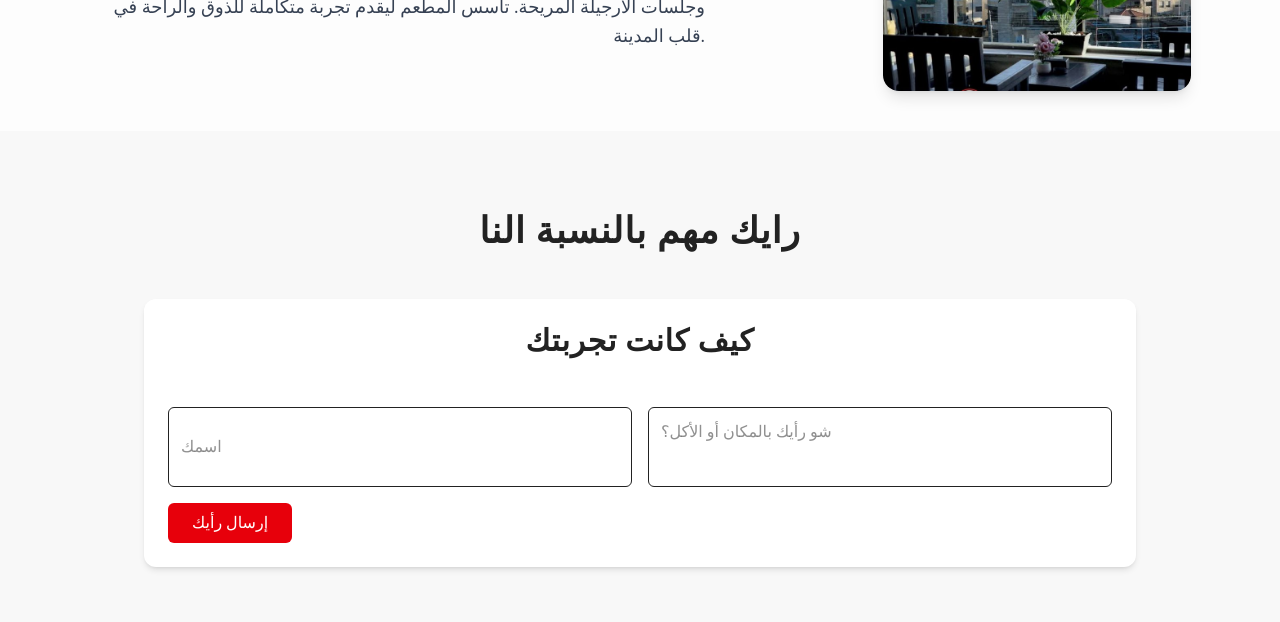
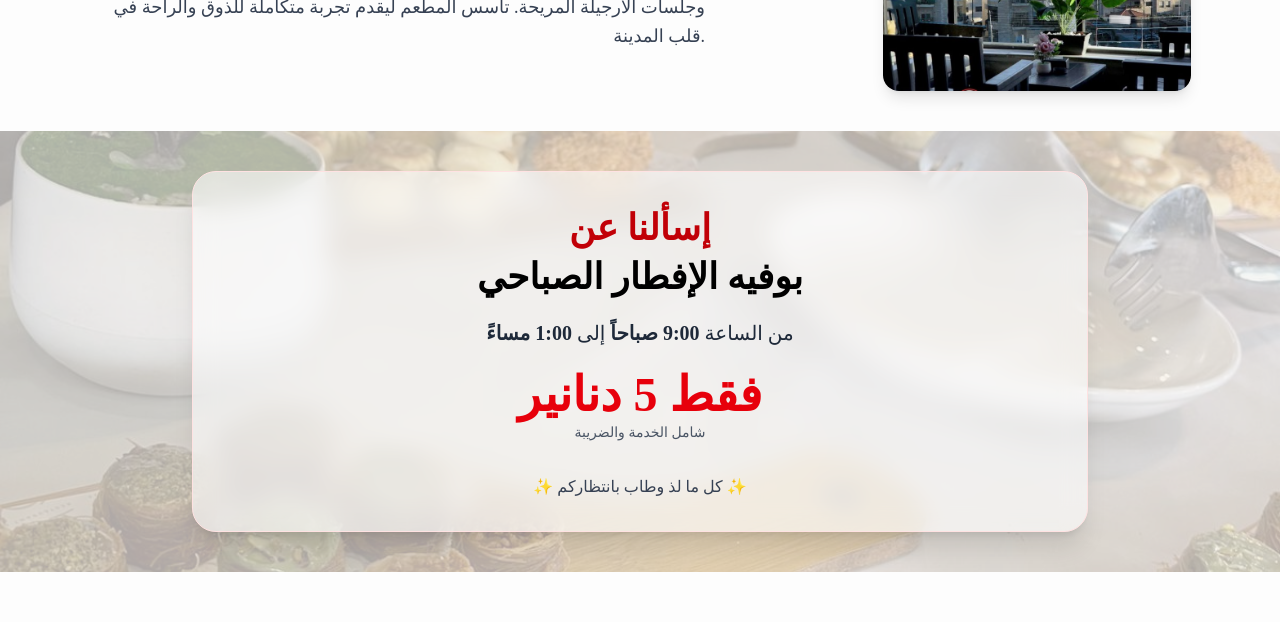
Before and after one commit to Jehad-Horani/100restaurant-cafe, a Next.js app: page / in a window 1280 px wide. Shown: the part 1900-2522 px from the top of the page. Built offline with nearby package versions, Linux system fonts and the light colour scheme.

Commit message:
BreakfastBuffetSection

```diff
--- /dev/null
+++ b/app/components/BreakfastBuffet.jsx
@@ -0,0 +1,78 @@
+// components/BreakfastBuffetSection.jsx
+"use client";
+
+import { useEffect, useRef } from "react";
+import gsap from "gsap";
+import Image from "next/image";
+
+export default function BreakfastBuffetSection() {
+  const sectionRef = useRef(null);
+
+  useEffect(() => {
+    const ctx = gsap.context(() => {
+      gsap.from(".buffet-title", {
+        opacity: 0,
+        y: -30,
+        duration: 1.2,
+        ease: "power4.out",
+      });
+
+      gsap.from(".buffet-price", {
+        opacity: 0,
+        scale: 0.8,
+        delay: 0.3,
+        duration: 1.2,
+        ease: "back.out(1.7)",
+      });
+
+      gsap.from(".buffet-time", {
+        opacity: 0,
+        y: 20,
+        delay: 0.6,
+        duration: 1,
+        ease: "power2.out",
+      });
+    }, sectionRef);
+
+    return () => ctx.revert();
+  }, []);
+
+  return (
+    <section
+      ref={sectionRef}
+      className="relative py-10 px-6 md:px-16 bg-[#f7f2ef] overflow-hidden"
+    >
+      <div className="absolute inset-0 z-0">
+        <Image
+          src="/gallery/2.jpg"
+          alt="Buffet Background"
+          fill
+          className="object-cover opacity-30"
+        />
+      </div>
+
+      <div className="relative z-10 max-w-4xl mx-auto text-center bg-white/60 backdrop-blur-md rounded-3xl p-8 shadow-xl border border-red-100">
+        <h2 className="text-3xl md:text-4xl font-bold text-red-700 buffet-title leading-snug">
+          إسألنا عن<br />
+          <span className="text-black">بوفيه الإفطار الصباحي</span>
+        </h2>
+
+        <p className="mt-4 text-lg md:text-xl text-gray-800 buffet-time">
+          من الساعة <span className="font-bold">9:00 صباحاً</span> إلى{" "}
+          <span className="font-bold">1:00 مساءً</span>
+        </p>
+
+        <div className="mt-6 buffet-price">
+          <span className="text-4xl md:text-5xl font-extrabold text-red-600">
+            فقط 5 دنانير
+          </span>
+          <p className="text-sm text-gray-600 mt-1">شامل الخدمة والضريبة</p>
+        </div>
+
+        <div className="mt-8 text-sm md:text-base text-gray-700">
+          ✨ كل ما لذ وطاب بانتظاركم ✨
+        </div>
+      </div>
+    </section>
+  );
+}
--- a/app/menu/page.js
+++ b/app/menu/page.js
@@ -4,6 +4,7 @@ import { useState } from "react";
 import { motion } from "framer-motion";
 import AOS from "aos";
 import "aos/dist/aos.css";
+import BreakfastBuffetSection from "../components/BreakfastBuffet";
 
 
 
@@ -266,21 +267,21 @@ const initialItems = {
     { nameAr: "سبيشال 100", nameEn: "Special 100", price: "3.50 JOD", },
   ],
   shisha: [
-    { nameAr: "خلطة 100", nameEn: "Shisha Mix 100", price: "4.00 JOD" },
-    { nameAr: "تفاحتين نخلة", nameEn: "Two Apples Molasses / Nakhla", price: "3.50 JOD" },
-    { nameAr: "تفاحتين مزايا", nameEn: "Two Apples Molasses / Mazaya", price: "3.00 JOD" },
-    { nameAr: "ليمون ونعنع", nameEn: "Lemon & Mint", price: "3.00 JOD" },
-    { nameAr: "بطيخ ونعنع", nameEn: "Watermelon & Mint", price: "3.00 JOD" },
-    { nameAr: "علكة ونعنع", nameEn: "Gum with Mint", price: "3.00 JOD" },
-    { nameAr: "علكة وقرفة", nameEn: "Gum with Cinnamon", price: "3.00 JOD" },
-    { nameAr: "عنب ونعنع", nameEn: "Grapes with Mint", price: "3.00 JOD" },
-    { nameAr: "عنب وتوت", nameEn: "Grapes with Berry", price: "3.00 JOD" },
-    { nameAr: "الكيف", nameEn: "Al-Kif", price: "3.00 JOD" },
-    { nameAr: "كاندي", nameEn: "Candy", price: "3.00 JOD" },
-    { nameAr: "لوف", nameEn: "Love", price: "3.00 JOD" },
-    { nameAr: "بلومست", nameEn: "Bluemist", price: "3.00 JOD" },
-    { nameAr: "زغلول شبراوي (2 راس)", nameEn: "Zaghloul (2 Bowl)", price: "3.00 JOD" },
-    { nameAr: "غيار راس", nameEn: "Change the Hookah Bowl", price: "1.50 JOD" },
+    { nameAr: " ارجيلة خلطة 100", nameEn: "Shisha Mix 100", price: "4.00 JOD" },
+    { nameAr: "ارجيلة تفاحتين نخلة", nameEn: "Two Apples Molasses / Nakhla", price: "3.50 JOD" },
+    { nameAr: "ارجيلة تفاحتين مزايا", nameEn: "Two Apples Molasses / Mazaya", price: "3.00 JOD" },
+    { nameAr: "ارجيلة ليمون ونعنع", nameEn: "Lemon & Mint", price: "3.00 JOD" },
+    { nameAr: "ارجيلة بطيخ ونعنع", nameEn: "Watermelon & Mint", price: "3.00 JOD" },
+    { nameAr: "ارجيلة علكة ونعنع", nameEn: "Gum with Mint", price: "3.00 JOD" },
+    { nameAr: "ارجيلة علكة وقرفة", nameEn: "Gum with Cinnamon", price: "3.00 JOD" },
+    { nameAr: "ارجيلة عنب ونعنع", nameEn: "Grapes with Mint", price: "3.00 JOD" },
+    { nameAr: "ارجيلةعنب وتوت", nameEn: "Grapes with Berry", price: "3.00 JOD" },
+    { nameAr: "ارجيلة الكيف", nameEn: "Al-Kif", price: "3.00 JOD" },
+    { nameAr: "ارجيلة كاندي", nameEn: "Candy", price: "3.00 JOD" },
+    { nameAr: "ارجيلة لوف", nameEn: "Love", price: "3.00 JOD" },
+    { nameAr: "ارجيلة بلومست", nameEn: "Bluemist", price: "3.00 JOD" },
+    { nameAr: "ارجيلة زغلول شبراوي (2 راس)", nameEn: "Zaghloul (2 Bowl)", price: "3.00 JOD" },
+    { nameAr: "غيار راس ارجيلة", nameEn: "Change the Hookah Bowl", price: "1.50 JOD" },
   ],
 };
 
@@ -289,16 +290,20 @@ export default function MenuPage() {
 
   return (
     <section className="py-10 bg-[#fafafa] text-[#333] pt-30">
-      <div className="container max-w-5xl mx-auto px-4">
-        <h1 className="text-4xl md:text-6xl font-bold text-center mb-8">قائمة الطعام | Menu</h1>
+      <div className="container max-w-5xl mx-auto">
+        <h1 className="text-4xl md:text-6xl px-4 font-bold text-center mb-8">قائمة الطعام | Menu</h1>
 
-        <div className="mb-8">
+      <BreakfastBuffetSection />
+      <div className="px-4">
+        <h1 className="text-2xl md:text-3xl px-4 font-bold text-center mb-2 mt-8"> :ابحث عن اي صنف تريده</h1>
+
+        <div className="mb-8 mt-2">
           <input
             type="text"
             placeholder="ابحث عن صنف"
             value={search}
             onChange={(e) => setSearch(e.target.value)}
-            className="w-full p-3 text-lg border border-gray-300 rounded-xl shadow-sm"
+            className="w-full p-3 text-lg border border-gray-900 rounded-xl shadow-sm"
           />
         </div>
 
@@ -344,6 +349,7 @@ export default function MenuPage() {
           );
         })}
       </div>
+      </div>
     </section>
   );
 }
--- a/app/page.js
+++ b/app/page.js
@@ -5,6 +5,7 @@ import PopularItems from "./components/PopularItems";
 import GallerySection from "./components/GallerySection";
 import Testimonials from "./components/Testimonials";
 import ContactSection from "./components/ContactSection";
+import BreakfastBuffet from "./components/BreakfastBuffet";
 
 export default function Home() {
   return (
@@ -12,7 +13,7 @@ export default function Home() {
         <HeroSection/>
         <PopularItems/>
         <AboutSection/>
-        <Testimonials/>
+        <BreakfastBuffet/>
         <ContactSection/>
         <GallerySection/>
     </div>
```
